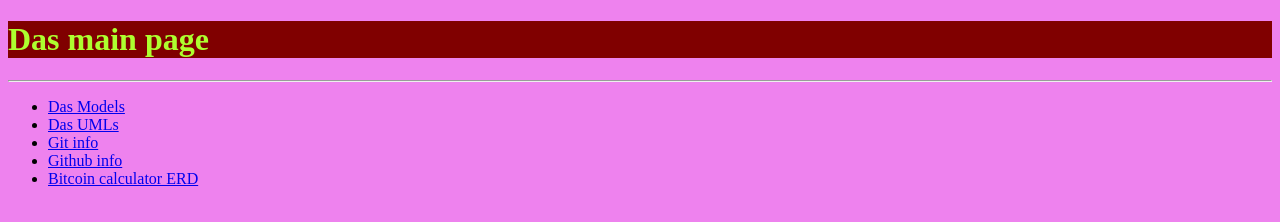
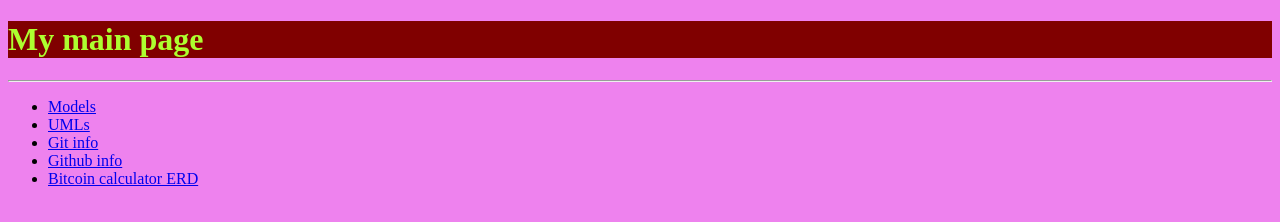
Before and after one commit to T6nuk/TARge20Projektid, a plain HTML site: page index.html in a window 1280 px wide. Drawn offline with Linux system fonts and the light colour scheme.

Commit message:
Modifications

```diff
--- a/index.html
+++ b/index.html
@@ -9,14 +9,14 @@
 </head>
 <body>
 
-    <h1>Das main page</h1>
+    <h1>My main page</h1>
     <hr>
     <ul>
         <li>
-            <a href="models/models.html">Das Models</a>
+            <a href="models/models.html">Models</a>
         </li>
         <li>
-            <a href="uml/umls.html">Das UMLs</a>
+            <a href="uml/umls.html">UMLs</a>
         </li>
         <li>
             <a href="Git ja Github/git.html">Git info</a>
```
